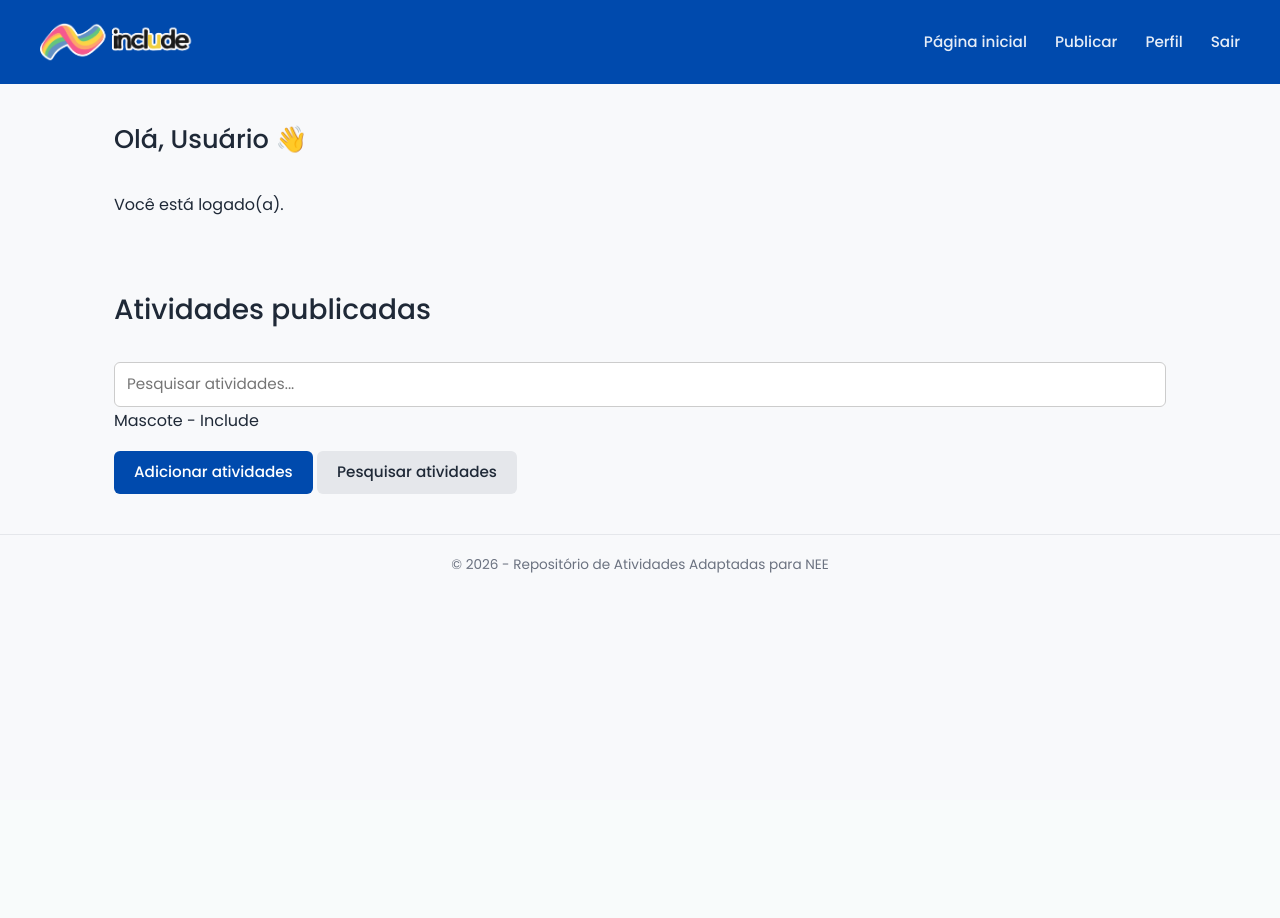
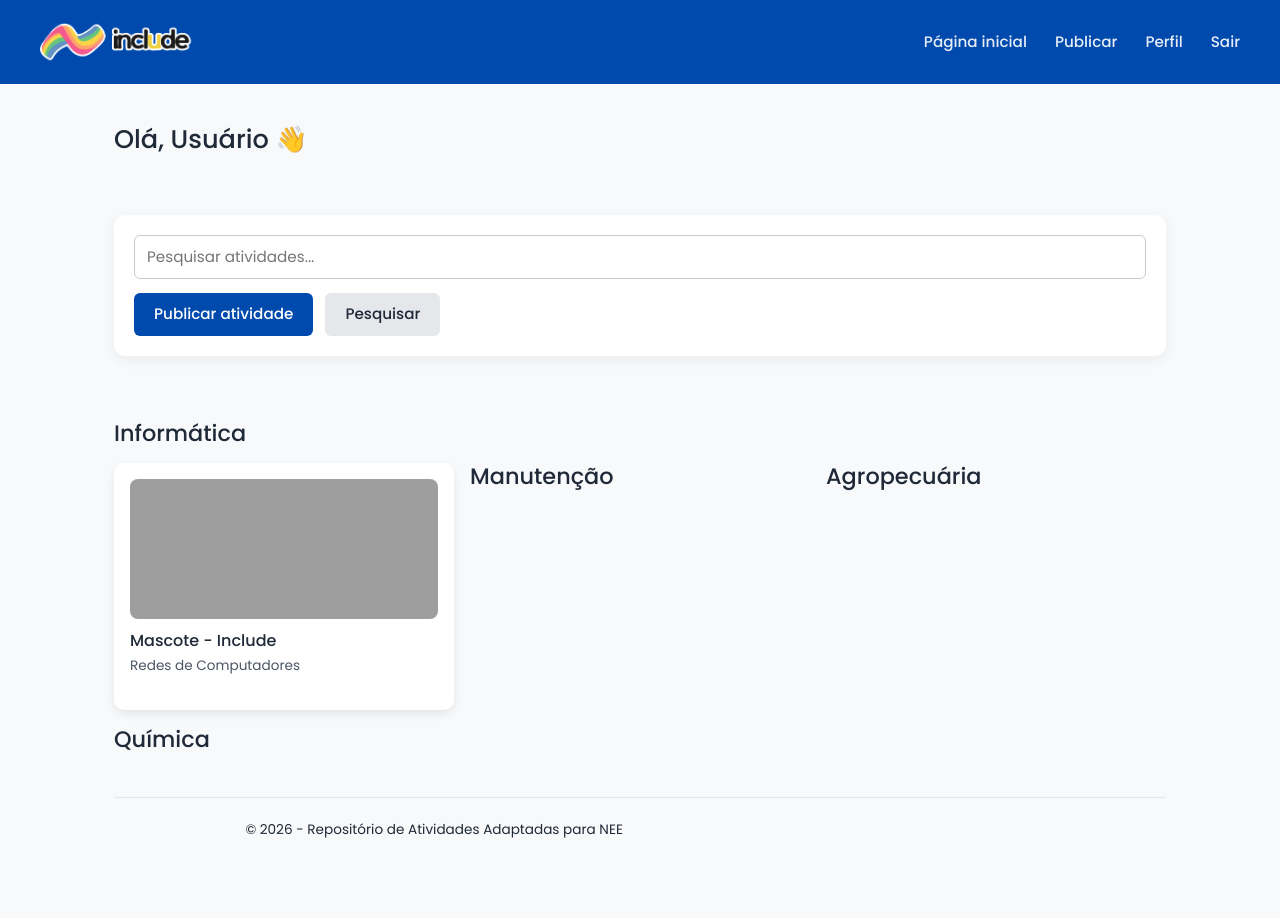
Before and after one commit to rafaella-dias/Include, a Flask app: page /home in a window 1280 px wide. Before the commit the page ends 573 px from the top, so only its background shows below. Run offline with Flask 3, Linux system fonts and the light colour scheme; a user stored in the database is signed in; grey boxes are pictures that could not be loaded.

Commit message:
Ajustando aspéctos da interface, melhorando organização de estilo e tornando as atividades visíveis

```diff
--- a/main.py
+++ b/main.py
@@ -120,7 +120,8 @@ def inicio():
 @login_required
 def home():
     atividades = Atividade.query.all()
-    return render_template('home.html', atividades=atividades)
+    cursos = Curso.query.all()
+    return render_template('home.html', atividades=atividades, cursos=cursos)
 
 
 @app.route('/login', methods=['GET', 'POST'])
@@ -289,9 +290,34 @@ def delete_image():
         flash('Foto de perfil removida com sucesso', 'success')
 
     except Exception:
-        flash('Erro ao remover a imagem', 'danger')
+        flash('Não foi possível remover a imagem', 'danger')
 
     return redirect(url_for('perfil'))
+
+
+@app.route('/delete/atividade/<int:id>', methods = ['POST'])
+@login_required
+def excluir_atividade(id):
+    atividade = Atividade.query.get_or_404(id)
+
+    if atividade.id_usuario != current_user.id_usuario:
+        abort(403)
+
+    try:
+        for arquivo in atividade.arquivos:
+            cloudinary.uploader.destroy(arquivo.public_id)
+
+        db.session.delete(atividade)
+        db.session.commit()
+
+        flash('Atividade excluida com sucesso', 'success')
+
+    except Exception as e:
+        db.session.rollback()
+        flash('Não foi possível excluir a atividade', 'danger')
+
+    return redirect(url_for('perfil'))
+
 
 @app.route('/publicar', methods = ['GET', 'POST'])
 @login_required
@@ -340,12 +366,14 @@ def publicar():
                                               overwrite = True,
                                               )
 
-        url = response.get('secure_url')
+        secure_url = response.get('secure_url')
+        public_id = response.get('public_id')
 
         novo_arquivo = Arquivo(nome=nome,
                                tipo=tipo,
                                tamanho=tamanho,
-                               arquivo_url=url,
+                               arquivo_url=secure_url,
+                               public_id=public_id,
                                id_atividade=id_atividade)
 
         db.session.add(novo_arquivo)
@@ -358,20 +386,6 @@ def publicar():
         flash(str(e), 'danger')
         return redirect(url_for('publicar', form_data=request.form))
 
-
-@app.route('/delete/atividade', methods = ['POST'])
-@login_required
-def excluir_atividade():
-    atividade = Atividade.query.get_or_404(id)
-
-    if atividade.id_usuario != current_user.id_usuario:
-        abort(403)
-
-    db.session.delete(atividade)
-    db.session.commit
-
-    flash('Atividade excluida com sucesso', 'success')
-    return redirect(url_for('perfil'))
 
 
 @app.route('/admin/materias', methods = ['GET', 'POST'])
--- a/models.py
+++ b/models.py
@@ -55,6 +55,7 @@ class Arquivo(db.Model):
     tipo = db.Column(db.String(50), nullable=False)
     tamanho = db.Column(db.Integer)
     arquivo_url = db.Column(db.String(255), nullable=False)
+    public_id = db.Column(db.String(255), nullable=False)
     data_upload = db.Column(db.DateTime, default=datetime.utcnow)
     id_atividade = db.Column(db.Integer, db.ForeignKey('atividades.id_atividade'), nullable=False)
 
--- /dev/null
+++ b/static/css/atividades.css
@@ -0,0 +1,59 @@
+.atividades {
+  margin-top: 36px;
+}
+
+.atividades h2 {
+  font-size: 1.4rem;
+  margin-bottom: 16px;
+}
+
+.atividade-lista {
+  display: grid;
+  grid-template-columns: repeat(auto-fill, minmax(260px, 1fr));
+  gap: 16px;
+}
+
+.atividade-card {
+  background-color: #ffffff;
+  padding: 16px;
+  border-radius: 12px;
+
+  box-shadow: 0 4px 12px rgba(0, 0, 0, 0.06);
+  display: flex;
+  flex-direction: column;
+  gap: 12px;
+}
+
+.preview {
+  width: 100%;
+  height: 140px;
+  border-radius: 8px;
+  overflow: hidden;
+  background-color: #f3f4f6;
+}
+
+.preview img {
+  width: 100%;
+  height: 100%;
+  object-fit: cover;
+}
+
+/* preview vazio */
+.preview-vazio {
+  height: 100%;
+  display: flex;
+  align-items: center;
+  justify-content: center;
+  font-size: 0.85rem;
+  color: var(--texto-secundario);
+}
+
+.info h3 {
+  font-size: 1rem;
+  margin-bottom: 4px;
+}
+
+.info .materia {
+  font-size: 0.85rem;
+  color: var(--texto-secundario);
+}
--- a/static/css/forms.css
+++ b/static/css/forms.css
@@ -1,3 +1,30 @@
+form {
+  display: flex;
+  flex-direction: column;
+  gap: 12px;
+}
+
+label {
+  font-size: 0.9rem;
+  color: var(--texto-secundario);
+}
+
+input[type="text"],
+input[type="email"],
+input[type="password"],
+input[type="file"] {
+  width: 100%;
+  padding: 10px 12px;
+  border-radius: 6px;
+  border: 1px solid #ccc;
+  font-size: 0.95rem;
+}
+
+input:focus {
+  outline: none;
+  border-color: var(--azul-principal);
+}
+
 .container-form {
   max-width: 420px;
   margin: 50px auto;
--- /dev/null
+++ b/static/css/specific_styles.css
@@ -0,0 +1,73 @@
+/* ===============================
+   INICIO
+================================ */
+.institucional {
+    margin-top: 40px;
+    margin-bottom: 60px;
+}
+.intro h1 {
+    font-size: 2rem;
+    font-weight: 600;
+    color: #1f2937;
+    margin-bottom: 12px;
+}
+
+.subtitle {
+    font-size: 1.05rem;
+    color: #4b5563;
+    max-width: 70ch;
+}
+.texto-institucional {
+    max-width: 75ch;
+}
+
+.texto-institucional p {
+    font-size: 1rem;
+    line-height: 1.7;
+    color: #374151;
+}
+footer {
+    border-top: 1px solid #e5e7eb;
+    padding: 20px 0;
+    text-align: center;
+    font-size: 0.85rem;
+    color: #6b7280;
+}
+
+/* ===============================
+   HOME
+================================ */
+.home-searh {
+  margin-top: 24px;
+  padding: 20px;
+  background-color: #ffffff;
+  border-radius: 12px;
+
+  box-shadow: 0 4px 14px rgba(0, 0, 0, 0.06);
+}
+
+.home-searh input {
+  width: 100%;
+  padding: 12px 14px;
+
+  border-radius: 8px;
+  border: 1px solid #d1d5db;
+  font-size: 0.95rem;
+}
+
+.home-searh input:focus {
+  outline: none;
+  border-color: var(--azul-principal);
+}
+
+.search-actions {
+  display: flex;
+  gap: 12px;
+  margin-top: 14px;
+}
+
+@media (max-width: 600px) {
+  .search-actions {
+    flex-direction: column;
+  }
+}
--- a/static/css/style.css
+++ b/static/css/style.css
@@ -122,36 +122,6 @@ body {
 }
 
 /* ===============================
-   FORMULÁRIOS
-================================ */
-form {
-  display: flex;
-  flex-direction: column;
-  gap: 12px;
-}
-
-label {
-  font-size: 0.9rem;
-  color: var(--texto-secundario);
-}
-
-input[type="text"],
-input[type="email"],
-input[type="password"],
-input[type="file"] {
-  width: 100%;
-  padding: 10px 12px;
-  border-radius: 6px;
-  border: 1px solid #ccc;
-  font-size: 0.95rem;
-}
-
-input:focus {
-  outline: none;
-  border-color: var(--azul-principal);
-}
-
-/* ===============================
    BOTÕES
 ================================ */
 .btn {
--- a/templates/administrador/classe_tag.html
+++ b/templates/administrador/classe_tag.html
@@ -3,6 +3,8 @@
 {% block title %}Gerenciar Classes{% endblock %}
 
 {% block content %}
+<main class="main-container">
+    <div class="container-form">
         <div>
             <h1>Adicionar Classe de Tag</h1>
             <form action="" method="post">
@@ -13,4 +15,8 @@
 
         </div>
 
+    </div>
+
+</main>
+
 {% endblock %}
--- a/templates/administrador/cursos.html
+++ b/templates/administrador/cursos.html
@@ -3,6 +3,8 @@
 {% block title %}Gerenciar Cursos{% endblock %}
 
 {% block content %}
+<main class="main-container">
+    <div class="container-form">
         <div>
                 <h1>Asicione um Curso</h1>
                 <form action="" method="post">
@@ -13,4 +15,7 @@
 
             </div>
 
+    </div>
+
+</main>
 {% endblock %}
--- a/templates/administrador/materias.html
+++ b/templates/administrador/materias.html
@@ -3,7 +3,8 @@
 {% block title %}Gerenciar Materias{% endblock %}
 
 {% block content %}
-
+<main class="main-container">
+    <div class="container-form">
     <div>
             <h1>Crie uma Nova Materia</h1>
             <form action="" method="post">
@@ -22,4 +23,7 @@
 
         </div>
 
+    </div>
+
+</main>
 {% endblock %}
--- a/templates/base.html
+++ b/templates/base.html
@@ -3,12 +3,13 @@
 <head>
     <meta charset="UTF-8">
     <meta name="viewport" content="width=device-width, initial-scale=1.0">
-    <title>{% block title %}Document{% endblock %}</title>
+    <title>Include - {% block title %}Document{% endblock %}</title>
 
     <link href="https://cdn.jsdelivr.net/npm/bootstrap@5.3.2/dist/css/bootstrap.min.css" rel="stylesheet">
     <link rel="stylesheet" href="{{ url_for('static', filename='css/style.css') }}">
-    <link rel="stylesheet" href="{{ url_for('static', filename='css/inicio.css') }}">
+    <link rel="stylesheet" href="{{ url_for('static', filename='css/specific_styles.css') }}">
     <link rel="stylesheet" href="{{ url_for('static', filename='css/forms.css') }}">
+    <link rel="stylesheet" href="{{ url_for('static', filename='css/atividades.css') }}">
     <link rel="stylesheet" href="{{ url_for('static', filename='css/perfil.css') }}">
     <link rel="stylesheet" href="{{ url_for('static', filename='css/editar_perfil.css') }}">
 </head>
--- a/templates/home.html
+++ b/templates/home.html
@@ -5,30 +5,56 @@
 {% block content %}
 
 <main class="main-container">
+  <section class="home-header">
+    <h2>Olá, {{ current_user.nome_completo }} 👋</h2>
 
-  {% if current_user.is_authenticated %}
-    <h2>Olá, {{ current_user.nome_completo }} 👋</h2>
-    <p>Você está logado(a).</p>
-  {% else %}
-    <h2>Bem-vindo(a) à plataforma</h2>
-    <p>Você não está logado(a).</p>
-  {% endif %}
+  </section>
 
-  <h3 style="margin-top: 30px;">Atividades publicadas</h3>
+  <section class="home-searh">
+    <input type="text" placeholder="Pesquisar atividades...">
+    <div class="search-actions">
+      <a href="{{ url_for('publicar') }}" class="btn btn-primary">Publicar atividade</a>
+      <button class="btn btn-secondary">Pesquisar</button>
 
-  <div class="search-bar">
-    <input type="text" placeholder="Pesquisar atividades...">
-    {% for atividade in atividades %}
-        <p>{{ atividade.titulo }}</p>
+    </div>
+
+  </section>
+
+  <section class="atividades">
+    {% for curso in cursos %}
+      <h2>{{ curso.nome }}</h2>
+
+      {% if curso.atividades %}
+        <div class="atividade-lista">
+          {% for atividade in curso.atividades %}
+            <div class="atividade-card">
+
+              <div class="preview">
+                {% if atividade.arquivos %}
+                  <img src="{{ atividade.arquivos[0].arquivo_url }}" alt="Preview da atividade">
+
+                {% else %}
+                  <div class="Preview-vazio">Sem preview</div>
+
+                {% endif %}
+
+              </div>
+
+              <div class="info">
+                <h3>{{ atividade.titulo }}</h3>
+                <p class="materia">{{ atividade.materia.nome }}</p>
+
+              </div>
+
+            </div>
+
+          {% endfor %}
+
+      {% endif %}
 
     {% endfor %}
 
-    <a href="{{ url_for('publicar') }}" class="btn btn-primary">Adicionar atividades</a>
-    <a href="" class="btn btn-secondary">Pesquisar atividades</a>
-
-  </div>
-
-</main>
+  </section>
 
 <footer>
   <p>© 2026 - Repositório de Atividades Adaptadas para NEE</p>
--- a/templates/publicar.html
+++ b/templates/publicar.html
@@ -26,8 +26,7 @@
 
                     {% endfor %}
             </select>
-            <input type="submit" value="Publicar">
-
+            <button type="submit" class="btn btn-warning">Publicar</button>
         </form>
 
     </div>
```
Also changed, not shown: static/css/inicio.css (deleted, +0 -32 lines), templates/administrador/tags.html (+6 -1 lines), templates/perfil.html (+15 -7 lines), instance/DatabaseInclude.db. Lines whose indentation alone changed are shown as unchanged.
